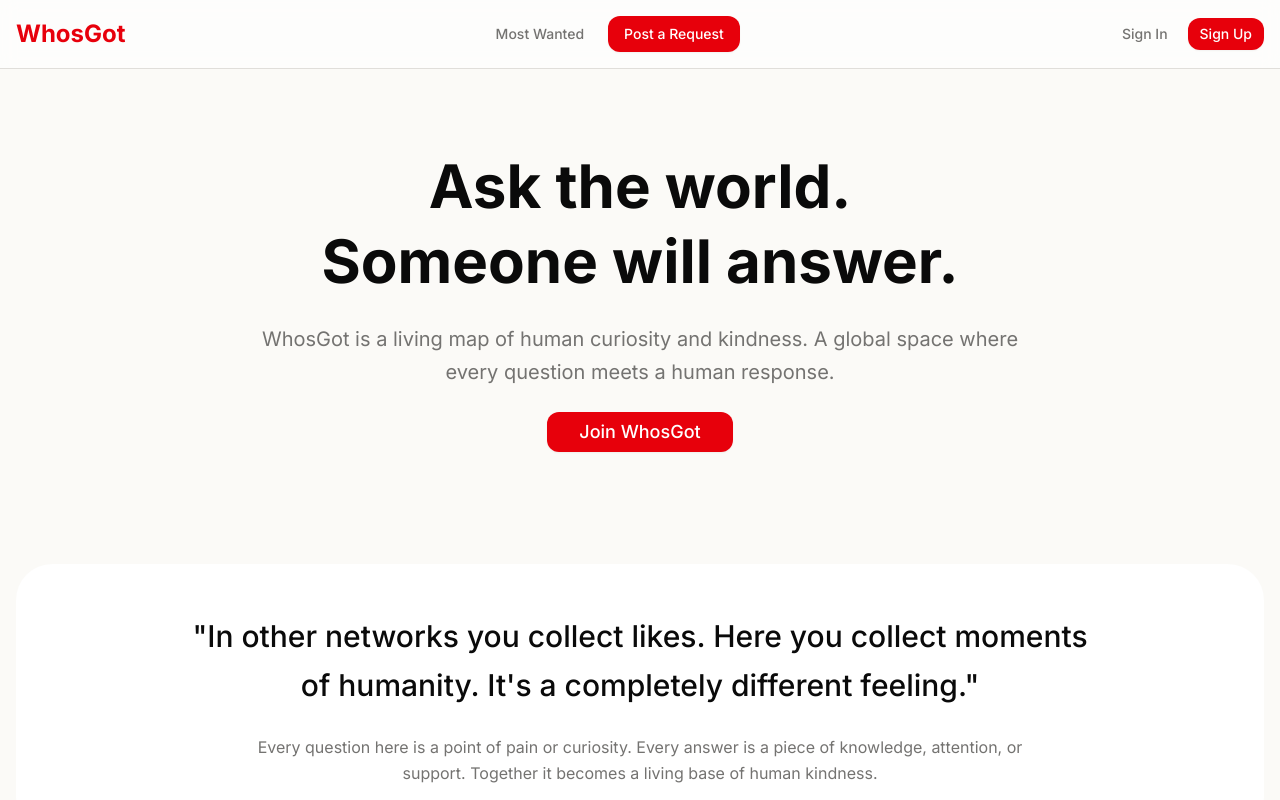
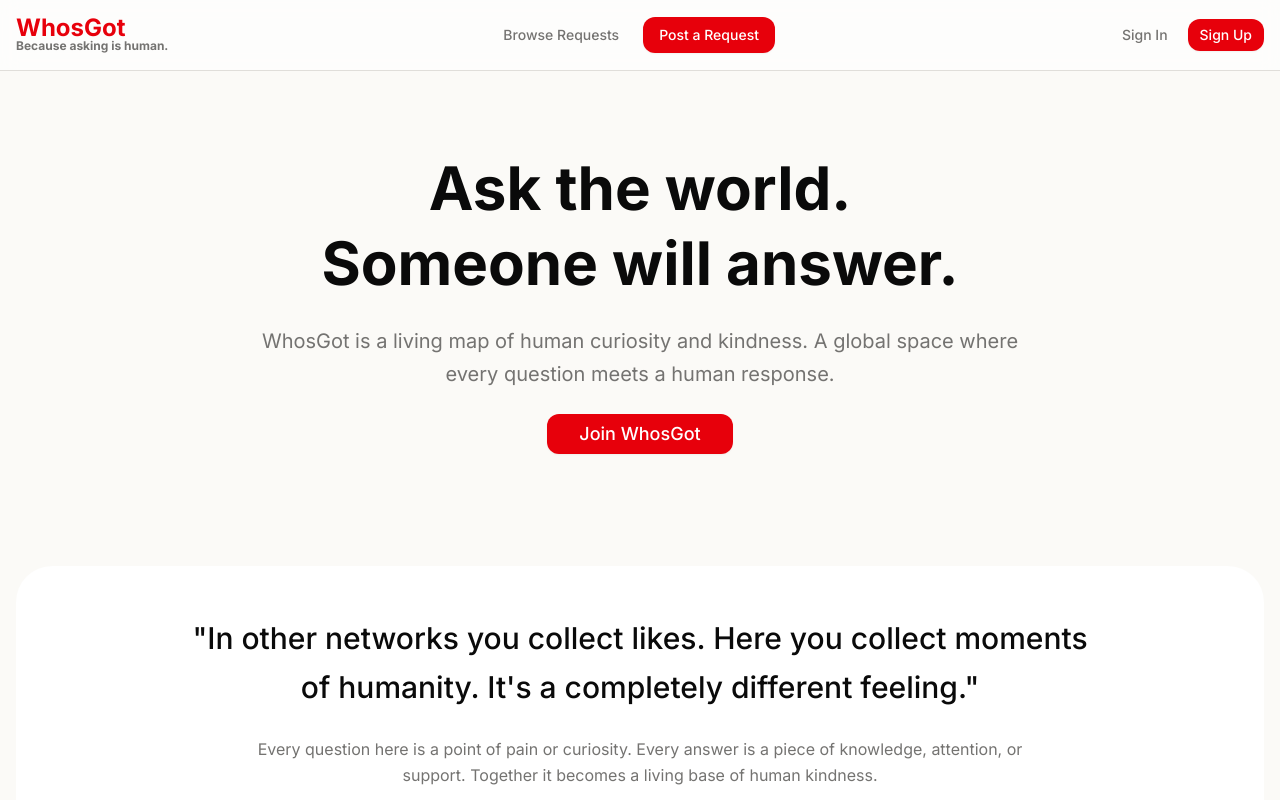
Before and after one commit to WhosGot-MVP/whosgot-human-connec, a React (Vite) app: page / in a window 1280 px wide. Shown: the top 800 px of the page. Built offline with nearby package versions, Linux system fonts and the light colour scheme; no server answers; the database is empty.

Commit message:
Update Header.tsx

```diff
--- a/src/components/Header.tsx
+++ b/src/components/Header.tsx
@@ -22,13 +22,18 @@ export function Header({ currentPage, onNavigate }: HeaderProps) {
       <header className="border-b bg-card/95 backdrop-blur supports-[backdrop-filter]:bg-card/60 sticky top-0 z-50">
         <div className="container mx-auto px-4 py-4">
           <div className="flex items-center justify-between">
+            {/* Logo + slogan */}
             <button
               onClick={() => onNavigate('home')}
-              className="text-2xl font-bold text-primary hover:text-accent transition-colors"
+              className="text-2xl font-bold text-primary hover:text-accent transition-colors leading-none text-left"
             >
               WhosGot
+              <span className="block text-xs text-muted-foreground -mt-0.5">
+                Because asking is human.
+              </span>
             </button>
 
+            {/* Desktop nav */}
             <nav className="hidden md:flex items-center gap-6">
               <button
                 onClick={() => onNavigate('requests')}
@@ -36,7 +41,7 @@ export function Header({ currentPage, onNavigate }: HeaderProps) {
                   currentPage === 'requests' ? 'text-primary' : 'text-muted-foreground'
                 }`}
               >
-                Most Wanted
+                Browse Requests
               </button>
               <Button
                 onClick={() => onNavigate('create')}
@@ -46,6 +51,7 @@ export function Header({ currentPage, onNavigate }: HeaderProps) {
               </Button>
             </nav>
 
+            {/* Auth / profile */}
             <div className="flex items-center gap-4">
               {user ? (
                 <div className="flex items-center gap-3">
@@ -86,7 +92,7 @@ export function Header({ currentPage, onNavigate }: HeaderProps) {
             </div>
           </div>
 
-          {/* Mobile navigation */}
+          {/* Mobile nav */}
           <div className="md:hidden mt-4 flex gap-3">
             <button
               onClick={() => onNavigate('requests')}
@@ -94,7 +100,7 @@ export function Header({ currentPage, onNavigate }: HeaderProps) {
                 currentPage === 'requests' ? 'text-primary' : 'text-muted-foreground'
               }`}
             >
-              Most Wanted
+              Browse Requests
             </button>
             <Button
               size="sm"
@@ -107,10 +113,7 @@ export function Header({ currentPage, onNavigate }: HeaderProps) {
         </div>
       </header>
 
-      <SignInDialog
-        open={showSignIn}
-        onOpenChange={setShowSignIn}
-      />
+      <SignInDialog open={showSignIn} onOpenChange={setShowSignIn} />
     </>
   );
 }
```
